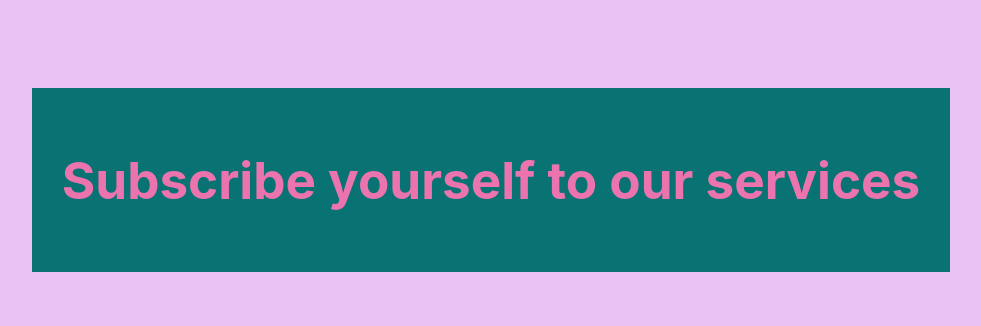
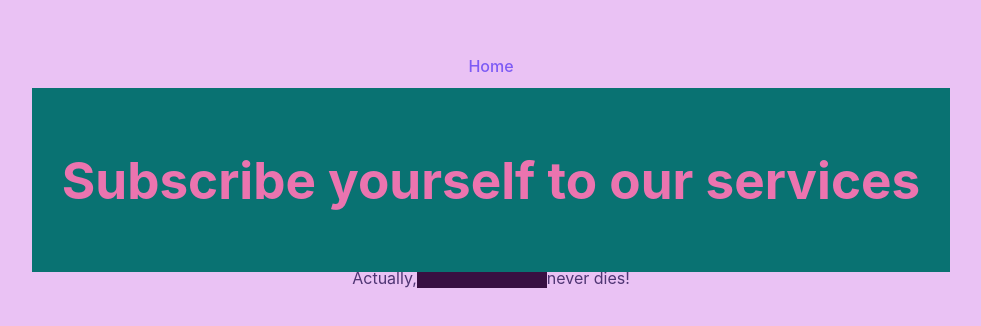
Before and after one commit to Paul3nha/RemakeHAB, a React (Vite) app in the folder day6CustomHooks/: page / in a window 1280 px wide. Shown: the part 220-546 px from the top of the page, without its empty margins (149-1130 px from the left). Built offline with nearby package versions, Linux system fonts and the light colour scheme.

Commit message:
añadiendo spoiler con children

```diff
--- /dev/null
+++ b/day6CustomHooks/src/components/Spoiler.css
@@ -0,0 +1,9 @@
+.spoiler {
+  background-color: black;
+  color: black;
+  cursor: pointer;
+}
+
+.spoiler:hover {
+  color: rgb(216, 4, 209);
+}
--- /dev/null
+++ b/day6CustomHooks/src/components/Spoiler.jsx
@@ -0,0 +1,4 @@
+import "./Spoiler.css";
+export const Spoiler = ({ children }) => {
+  return <span className="spoiler">{children}</span>;
+};
--- a/day6CustomHooks/src/routes/Home.jsx
+++ b/day6CustomHooks/src/routes/Home.jsx
@@ -1,5 +1,6 @@
 import { ScreenSize } from "../components/ScreenSize.jsx";
 import { Spam } from "../components/Spam.jsx";
+import { Spoiler } from "../components/Spoiler.jsx";
 import { Timer } from "../components/Timer.jsx";
 
 export const Home = () => {
@@ -9,6 +10,10 @@ export const Home = () => {
       <Timer />
       <ScreenSize />
       <Spam />
+      <p>
+        Actually,
+        <Spoiler>Michael Scofield </Spoiler> never dies!
+      </p>
     </div>
   );
 };
```
